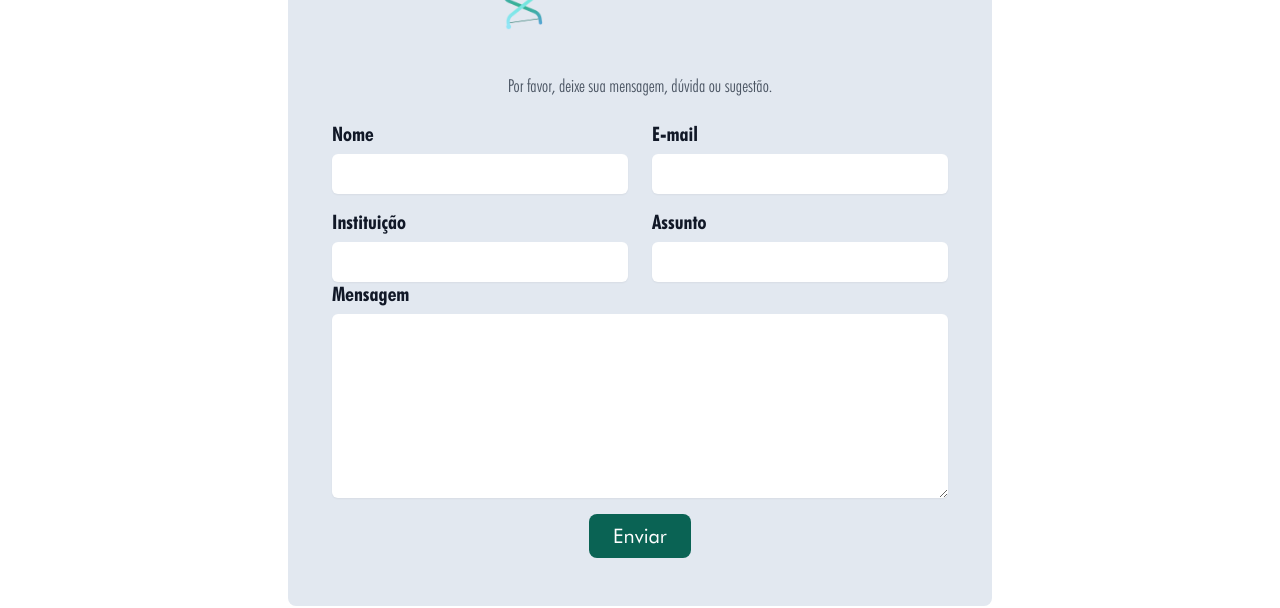
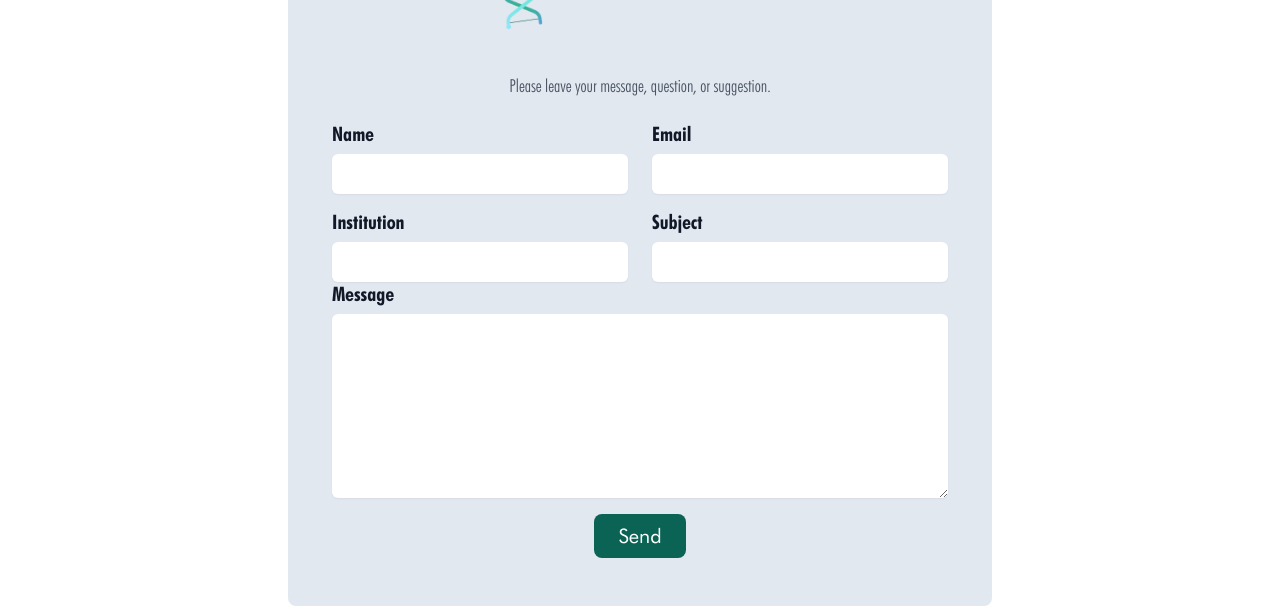
Before and after one commit to CABGenOrg/cabgen_frontend, a Next.js app: page /en/contact in a window 1280 px wide. Shown: the part 266-874 px from the top of the page. Built offline with nearby package versions, Linux system fonts and the light colour scheme.

Commit message:
Feat: Translated Contact page.

```diff
--- a/src/components/Contact/ContactForm.tsx
+++ b/src/components/Contact/ContactForm.tsx
@@ -8,7 +8,6 @@ import {
   section_btn,
   input_class,
   label_class,
-  form_title,
 } from "@/styles/tailwind_classes";
 import {
   Form,
@@ -19,21 +18,29 @@ import {
   FormField,
 } from "../ui/form";
 import OptimizedImage from "../General/OptimizedImage";
+import { useSelector } from "react-redux";
+import { selectCurrentLanguage } from "@/redux/slices/languageSlice";
+import { getTranslateClient } from "@/lib/getTranslateClient";
+
+const ContactForm = () => {
+  const lang = useSelector(selectCurrentLanguage);
+  const {
+    dictionary: { Contact },
+  } = getTranslateClient(lang);
 
   const ContactFormSchema = z.object({
-  name: z.string().min(1, "O nome é obrigatório."),
+    name: z.string().min(1, Contact.nameFieldValidation),
     email: z
       .string()
-    .min(1, "O e-mail é obrigatório")
-    .email("Insira um e-mail válido."),
-  institution: z.string().min(1, "A instituição é obrigatória."),
-  subject: z.string().min(1, "O assunto é obrigatório."),
-  message: z.string().min(1, "A mensagem é obrigatória."),
+      .min(1, Contact.emailFieldValidationNull)
+      .email(Contact.emailFieldValidationValid),
+    institution: z.string().min(1, Contact.institutionFieldValidation),
+    subject: z.string().min(1, Contact.subjectFieldValidation),
+    message: z.string().min(1, Contact.messageFieldValidation),
   });
 
   type FormData = z.infer<typeof ContactFormSchema>;
 
-const ContactForm = () => {
   const form = useForm<FormData>({
     resolver: zodResolver(ContactFormSchema),
     defaultValues: {
@@ -62,7 +69,7 @@ const ContactForm = () => {
         </div>
         <div className="my-3">
           <p className="mt-2 text-lg leading-8 text-gray-600 text-center font-light">
-            Por favor, deixe sua mensagem, dúvida ou sugestão.
+            {Contact.formSubtitle}
           </p>
         </div>
         <Form {...form}>
@@ -77,7 +84,9 @@ const ContactForm = () => {
                 render={({ field }) => {
                   return (
                     <FormItem>
-                      <FormLabel className={label_class}>Nome</FormLabel>
+                      <FormLabel className={label_class}>
+                        {Contact.nameField}
+                      </FormLabel>
                       <FormControl>
                         <input type="text" className={input_class} {...field} />
                       </FormControl>
@@ -92,7 +101,9 @@ const ContactForm = () => {
                 render={({ field }) => {
                   return (
                     <FormItem>
-                      <FormLabel className={label_class}>E-mail</FormLabel>
+                      <FormLabel className={label_class}>
+                        {Contact.emailField}
+                      </FormLabel>
                       <FormControl>
                         <input
                           type="email"
@@ -111,7 +122,9 @@ const ContactForm = () => {
                 render={({ field }) => {
                   return (
                     <FormItem>
-                      <FormLabel className={label_class}>Instituição</FormLabel>
+                      <FormLabel className={label_class}>
+                        {Contact.institutionField}
+                      </FormLabel>
                       <FormControl>
                         <input type="text" className={input_class} {...field} />
                       </FormControl>
@@ -126,7 +139,9 @@ const ContactForm = () => {
                 render={({ field }) => {
                   return (
                     <FormItem>
-                      <FormLabel className={label_class}>Assunto</FormLabel>
+                      <FormLabel className={label_class}>
+                        {Contact.subjectField}
+                      </FormLabel>
                       <FormControl>
                         <input type="text" className={input_class} {...field} />
                       </FormControl>
@@ -142,7 +157,9 @@ const ContactForm = () => {
               render={({ field }) => {
                 return (
                   <FormItem>
-                    <FormLabel className={label_class}>Mensagem</FormLabel>
+                    <FormLabel className={label_class}>
+                      {Contact.messageField}
+                    </FormLabel>
                     <FormControl>
                       <textarea rows={7} className={input_class} {...field} />
                     </FormControl>
@@ -153,7 +170,7 @@ const ContactForm = () => {
             />
             <div className="flex justify-center items-center mt-4">
               <button className={section_btn} type="submit">
-                Enviar
+                {Contact.sendBtn}
               </button>
             </div>
           </form>
--- a/src/dictionaries/languages/en.ts
+++ b/src/dictionaries/languages/en.ts
@@ -102,6 +102,21 @@ const en = {
       contactBtn: "Contact"
     }
   },
+  Contact: {
+    formSubtitle: "Please leave your message, question, or suggestion.",
+    nameField: "Name",
+    nameFieldValidation: "Name is required.",
+    emailField: "Email",
+    emailFieldValidationNull: "Email is required.",
+    emailFieldValidationValid: "Please enter a valid email.",
+    institutionField: "Institution",
+    institutionFieldValidation: "Institution is required.",
+    subjectField: "Subject",
+    subjectFieldValidation: "Subject is required.",
+    messageField: "Message",
+    messageFieldValidation: "Message is required.",
+    sendBtn: "Send"
+  },
   Footer: {
     faqLink: "FAQ",
     termLink: "Terms of Use",
--- a/src/dictionaries/languages/es.ts
+++ b/src/dictionaries/languages/es.ts
@@ -109,6 +109,22 @@ const es = {
       contactBtn: "Contacto",
     },
   },
+  Contact: {
+    formSubtitle: "Por favor, deja tu mensaje, pregunta o sugerencia.",
+    nameField: "Nombre",
+    nameFieldValidation: "El nombre es obligatorio.",
+    emailField: "Correo electrónico",
+    emailFieldValidationNull: "El correo electrónico es obligatorio.",
+    emailFieldValidationValid:
+      "Por favor, introduce un correo electrónico válido.",
+    institutionField: "Institución",
+    institutionFieldValidation: "La institución es obligatoria.",
+    subjectField: "Asunto",
+    subjectFieldValidation: "El asunto es obligatorio.",
+    messageField: "Mensaje",
+    messageFieldValidation: "El mensaje es obligatorio.",
+    sendBtn: "Enviar",
+  },
   Footer: {
     faqLink: "FAQ",
     termLink: "Terminos de Uso",
--- a/src/dictionaries/languages/pt.ts
+++ b/src/dictionaries/languages/pt.ts
@@ -88,19 +88,41 @@ const pt = {
     },
     Team: {
       sectionTitle: "Conheça nossos profissionais",
-      roleAnaPaula: "Responsável por coordenar o projeto, analisar os resultados fenotípicos, moleculares e de sequenciamento e enviar os resultados para o sistema Gerenciamento de Ambiente de Laboratório (GAL).",
-      roleFabricio: "Responsável por gerenciar a utilização do servidor da Fiocruz para montagem de genomas e desenvolvimento do banco de dados para disponibilização de genomas.",
-      roleFelicita: "Doutoranda do Programa de Biologia Computacional e Sistemas do Doutorado em Ciências da Saúde Cooperação internacional entre a Fundação Oswaldo Cruz e o Focem-Mercosul - Paraguai.",
-      roleMelise: "Responsável pela análise dos resultados obtidos no sequenciamento de todo o genoma.",
+      roleAnaPaula:
+        "Responsável por coordenar o projeto, analisar os resultados fenotípicos, moleculares e de sequenciamento e enviar os resultados para o sistema Gerenciamento de Ambiente de Laboratório (GAL).",
+      roleFabricio:
+        "Responsável por gerenciar a utilização do servidor da Fiocruz para montagem de genomas e desenvolvimento do banco de dados para disponibilização de genomas.",
+      roleFelicita:
+        "Doutoranda do Programa de Biologia Computacional e Sistemas do Doutorado em Ciências da Saúde Cooperação internacional entre a Fundação Oswaldo Cruz e o Focem-Mercosul - Paraguai.",
+      roleMelise:
+        "Responsável pela análise dos resultados obtidos no sequenciamento de todo o genoma.",
       roleRodolpho: "Pesquisador da UERJ.",
-      roleClaudio: "Responsável pelo gerenciamento das atividades laboratoriais do LAPIH e liofilização e armazenamento de amostras bacterianas.",
-      roleNicolas: "Responsável pelo desenvolvimento da nova versão do front-end do CABGen."
+      roleClaudio:
+        "Responsável pelo gerenciamento das atividades laboratoriais do LAPIH e liofilização e armazenamento de amostras bacterianas.",
+      roleNicolas:
+        "Responsável pelo desenvolvimento da nova versão do front-end do CABGen.",
     },
     AboutContact: {
       sectionTitle: "Deseja saber mais? Fale conosco!",
-      sectionDescription: "Se surgir alguma dúvida, estamos aqui para ajudar. Visite nossa página de contato para aprender a usar a nossa ferramenta. Preencha o formulário ou entre em contato por e-mail.",
-      contactBtn: "Contato"
+      sectionDescription:
+        "Se surgir alguma dúvida, estamos aqui para ajudar. Visite nossa página de contato para aprender a usar a nossa ferramenta. Preencha o formulário ou entre em contato por e-mail.",
+      contactBtn: "Contato",
     },
+  },
+  Contact: {
+    formSubtitle: "Por favor, deixe sua mensagem, dúvida ou sugestão.",
+    nameField: "Nome",
+    nameFieldValidation: "O nome é obrigatório.",
+    emailField: "E-mail",
+    emailFieldValidationNull: "O e-mail é obrigatório",
+    emailFieldValidationValid: "Insira um e-mail válido.",
+    institutionField: "Instituição",
+    institutionFieldValidation: "A instituição é obrigatória.",
+    subjectField: "Assunto",
+    subjectFieldValidation: "O assunto é obrigatório.",
+    messageField: "Mensagem",
+    messageFieldValidation: "A mensagem é obrigatória.",
+    sendBtn: "Enviar",
   },
   Footer: {
     faqLink: "FAQ",
```
Lines whose indentation alone changed are shown as unchanged.
